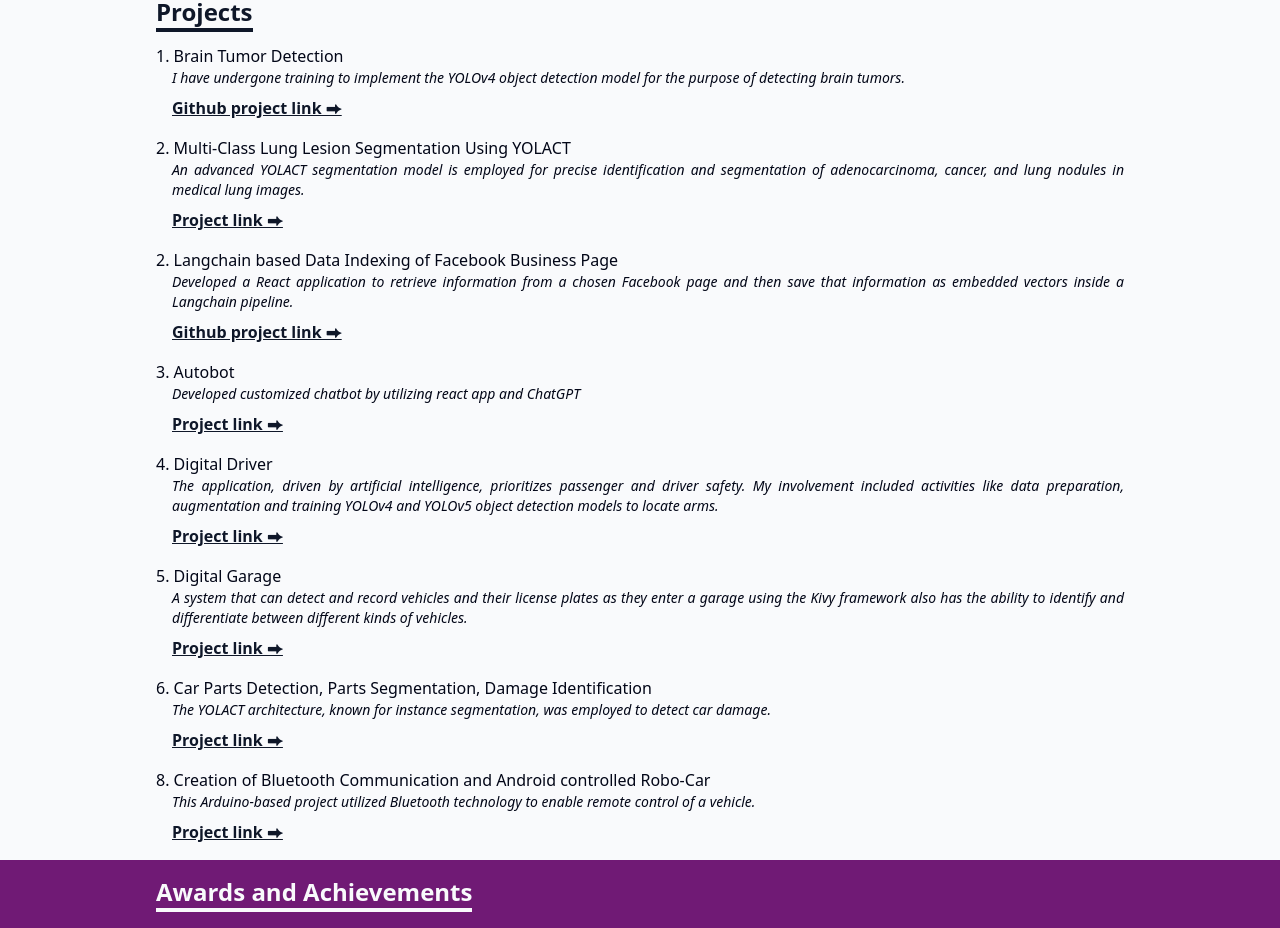
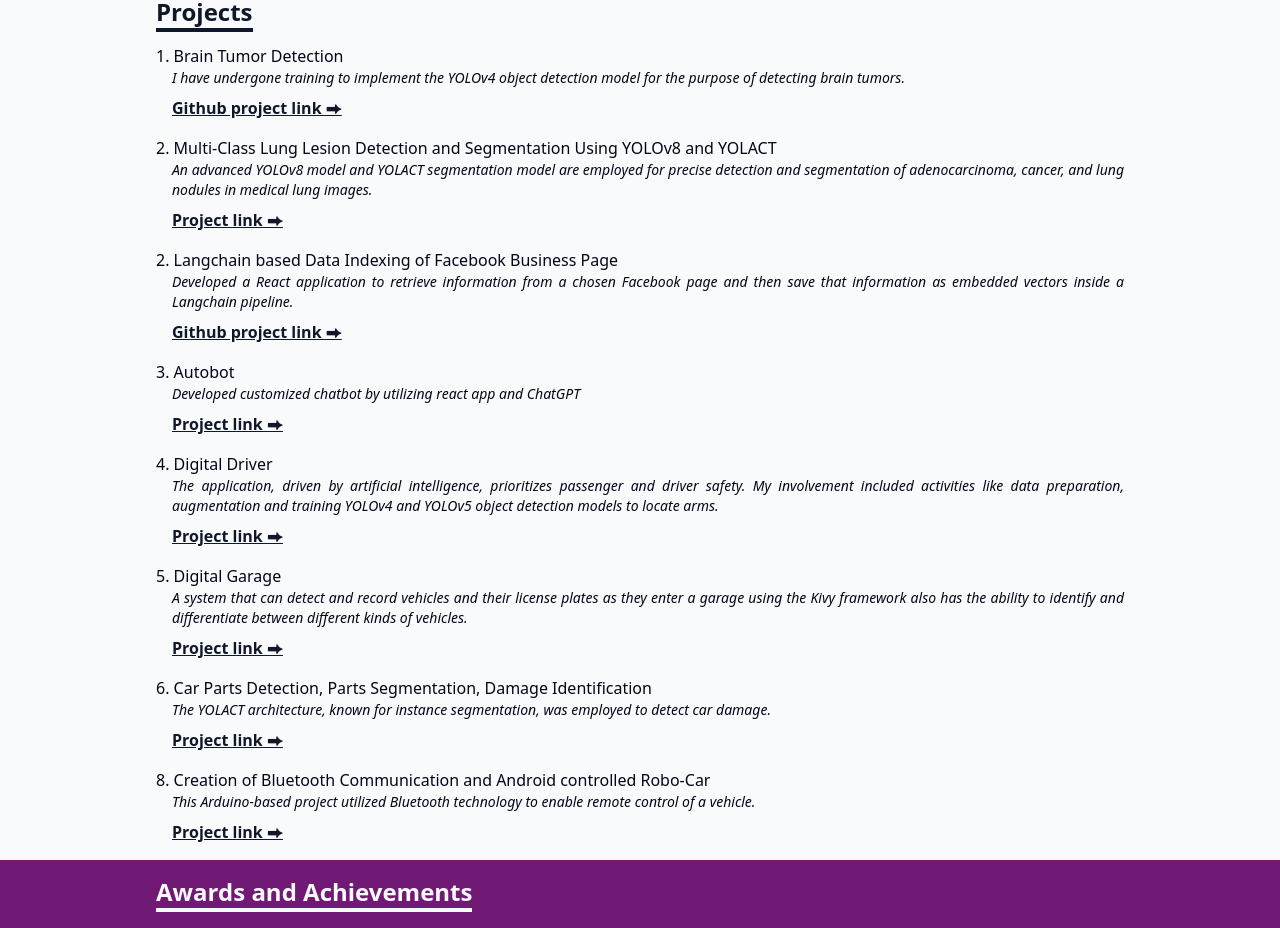
Before and after one commit to MethilaRaya/profile, a React (Create React App) app: page / in a window 1280 px wide. Shown: the part 5320-6248 px from the top of the page. Built offline with nearby package versions, Linux system fonts and the light colour scheme; the HTML template or start-up script is replaced by a standard one.

Commit message:
project updated

```diff
--- a/src/components/Project.jsx
+++ b/src/components/Project.jsx
@@ -30,8 +30,8 @@
                     </div>
                 </div>
                 <div className='mt-4 '>
-                    <p className='text-text-small-slate-dark font-medium'>2. Multi-Class Lung Lesion Segmentation Using YOLACT</p>
-                    <p className='text-text-small-slate-dark text-sm italic ml-4'>An advanced YOLACT segmentation model is employed for precise identification and segmentation of adenocarcinoma, cancer, and lung nodules in medical lung images. </p>
+                    <p className='text-text-small-slate-dark font-medium'>2. Multi-Class Lung Lesion Detection and Segmentation Using YOLOv8 and YOLACT</p>
+                    <p className='text-text-small-slate-dark text-sm italic ml-4'>An advanced YOLOv8 model and YOLACT segmentation model  are employed for precise detection and segmentation of adenocarcinoma, cancer, and lung nodules in medical lung images. </p>
                     <div className="mt-2 ml-4">
                         <a className="underline font-bold" href="https://drive.google.com/drive/folders/14B1Wjizjd9TxUl2t1Gm-AUDY58N_yHC3?usp=sharing" rel="noreferrer" target="_blank">Project link ⮕</a>
                     </div>
```
